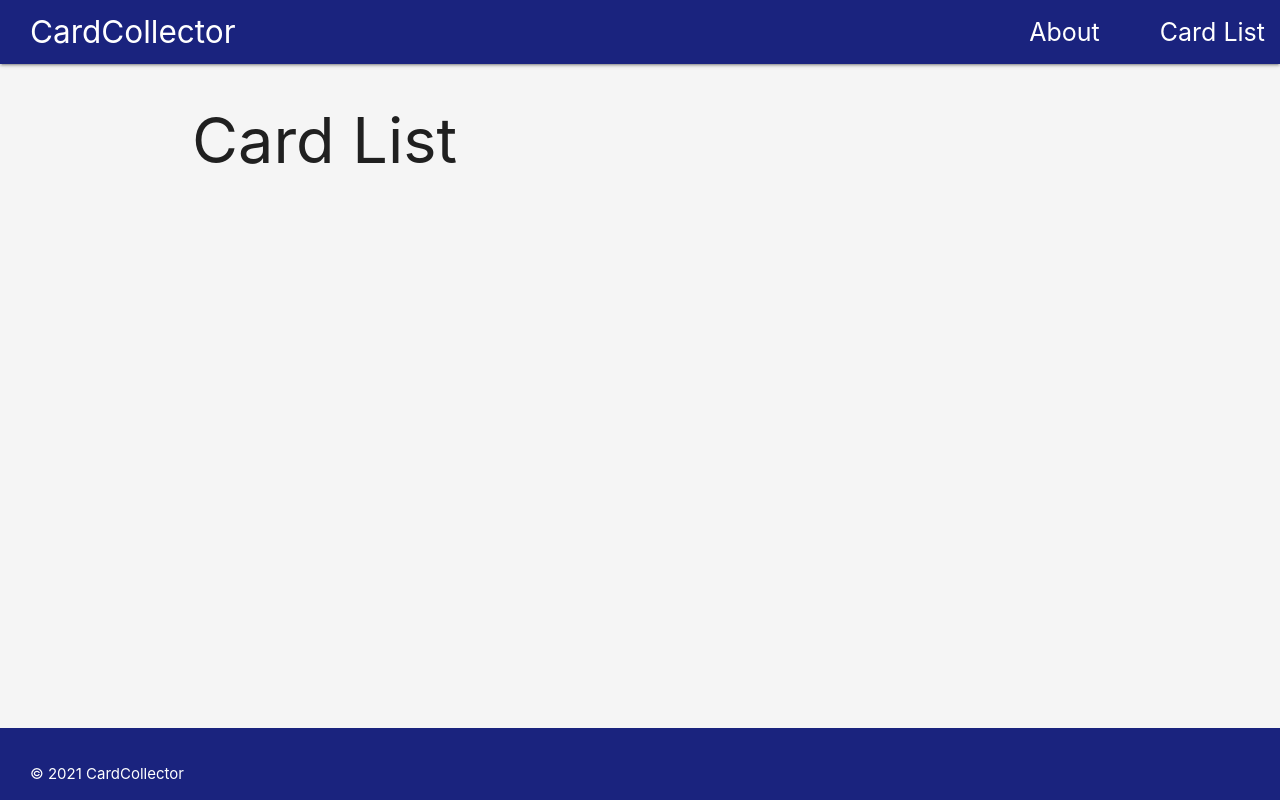
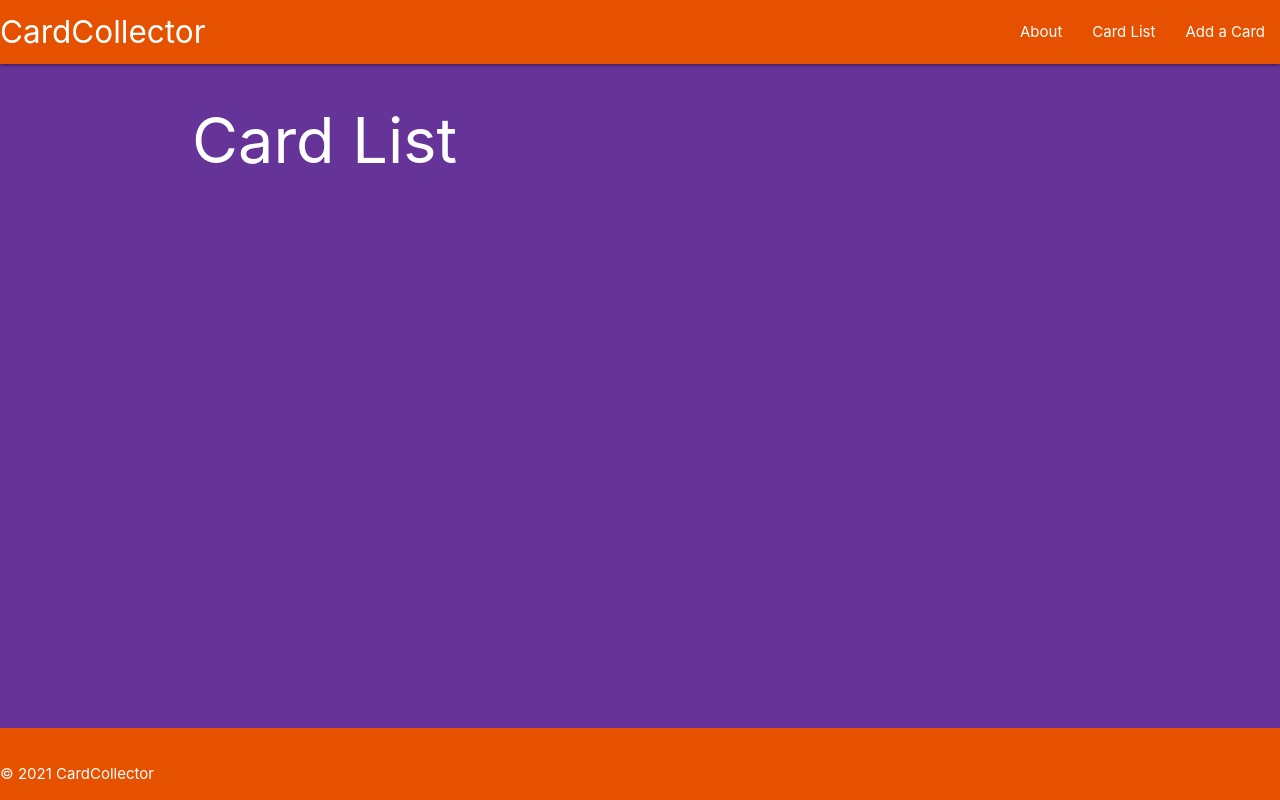
Before and after one commit to smedina0/cardcollector, a Django app: page /cards/ in a window 1280 px wide. Run offline with Django 4.2, Linux system fonts and the light colour scheme; data that the repository does not hold is empty.

Commit message:
WIP: Refactors code to use class based views

```diff
--- a/main_app/static/css/style.css
+++ b/main_app/static/css/style.css
@@ -2,31 +2,44 @@ body {
   display: flex;
   flex-direction: column;
   min-height: 100vh;
-  background-color: #f5f5f5;
+  background-color: #663399;
 }
+
 main {
   flex-grow: 1;
 }
 
-header a:first-child {
-  margin-left: 30px;
+h1 {
+  color: #fff;
 }
 
-nav ul li a {
-  font-size: 25px !important;
+p {
+  color: #fff;
 }
 
-footer p {
-  margin-left: 30px;
+.card-content p {
+  color: #000;
 }
-
-.card-content span {
-  color: black;
-  font-size: 30px !important;
+.card-title {
   text-decoration: underline;
 }
 
-.card-content p {
-  color: black;
-  font-size: 30px !important;
+label {
+  color: white !important;
+  font-size: 30px;
 }
+
+input {
+  border: 1px solid #fff !important;
+  color: white;
+}
+
+textarea {
+  border: 1px solid #fff !important;
+  color: white;
+}
+
+.card-action a {
+  color: black !important;
+  text-decoration: underline;
+}
--- a/main_app/templates/base.html
+++ b/main_app/templates/base.html
@@ -16,20 +16,23 @@
   </head>
   <body>
     <header class="navbar-fixed">
-      <nav class="nav-wrapper indigo darken-4">
+      <nav class="nav-wrapper orange darken-4">
         <a class="left brand-logo" href="/">CardCollector</a>
         <ul class="right">
           <li>
             <a href="{% url 'about' %}">About</a>
           </li>
           <li>
-            <a href="{% url 'cats_index' %}">Card List</a>
+            <a href="{% url 'card_index' %}">Card List</a>
+          </li>
+          <li>
+            <a href="{% url 'card_create' %}">Add a Card</a>
           </li>
         </ul>
       </nav>
     </header>
     <main class="container">{% block content %} {% endblock %}</main>
-    <footer class="page-footer indigo darken-4">
+    <footer class="page-footer orange darken-4">
       <p>&copy; 2021 CardCollector</p>
     </footer>
   </body>
--- /dev/null
+++ b/main_app/templates/cards/card_index.html
@@ -0,0 +1,16 @@
+{% extends 'base.html' %} {% block title %}
+<title>Card List</title>
+{% endblock %} {% block content %}
+<h1>Card List</h1>
+{% for card_item in cards %}
+<a href="{% url 'card_detail' card_item.id %}">
+  <div class="card">
+    <div class="card-content">
+      <span class="card-title">{{ card_item.name }}</span>
+      <p>{{ card_item.game }}</p>
+      <p>{{ card_item.condition }}</p>
+      <p>${{ card_item.value }}</p>
+    </div>
+  </div>
+</a>
+{% endfor %} {% endblock %}
--- a/main_app/templates/cards/index.html
+++ /dev/null
@@ -1,24 +0,0 @@
-{% extends 'base.html' %} {% block title %}
-<title>Card List</title>
-{% endblock %} {% block content %}
-<h1>Card List</h1>
-<div class="row">
-  {% for card_item in cards %}
-  <div class="col s12 m6 l4">
-    <a href="{% url 'cards_detail' card_item.id %}">
-      <div class="card">
-        <div class="card-image">
-          <img src="https://product-images.tcgplayer.com/263114.jpg" />
-        </div>
-        <div class="card-content">
-          <span class="card-title">{{ card_item.name }}</span>
-          <p>{{ card_item.game }}</p>
-          <p>{{ card_item.condition }}</p>
-          <p>${{ card_item.value }}</p>
-        </div>
-      </div>
-    </a>
-  </div>
-  {% endfor %}
-</div>
-{% endblock %}
--- a/main_app/urls.py
+++ b/main_app/urls.py
@@ -4,6 +4,11 @@ from . import views
 urlpatterns = [
     path('', views.home, name='home'),
     path('about/', views.about, name='about'),
-    path('cards/', views.cards_index, name='cards_index'),
-    path('cards/<int:card_id>/', views.cards_detail, name='cards_detail')
+    # path('cards/', views.cards_index, name='cards_index'),
+    # path('cards/<int:card_id>/', views.cards_detail, name='cards_detail'),
+    path('cards/', views.CardList.as_view(), name='card_index'),
+    path('cards/<int:card_id>/', views.CardDetail.as_view(), name='card_detail'),
+    path('cards/create/', views.CardCreate.as_view(), name='card_create'),
+    path('cards/<int:pk>/update/', views.CardUpdate.as_view(), name='card_update'),
+    path('cards/<int:pk>/delete/', views.CardDelete.as_view(), name='card_delete'),
 ]
--- a/main_app/views.py
+++ b/main_app/views.py
@@ -1,5 +1,6 @@
 from django.shortcuts import render
-from django.http import HttpResponse
+from django.views.generic.edit import CreateView, UpdateView, DeleteView
+from django.views.generic import ListView, DetailView
 from .models import Card
 
 # Create your views here.
@@ -32,13 +33,44 @@ def about(request):
     return render(request, 'about.html')
 
 
-def cards_index(request):
-    cards = Card.objects.all()
-    return render(request, 'cards/index.html', {'cards': cards})
+# def cards_index(request):
+#     cards = Card.objects.all()
+#     return render(request, 'cards/index.html', {'cards': cards})
 
-# NOTE: url params are explicitly passed to view functions seperate from the request object
+# # NOTE: url params are explicitly passed to view functions seperate from the request object
 
 
-def cards_detail(request, card_id):
-    card = Card.objects.get(id=card_id)
-    return render(request, 'cards/detail.html', {'card': card})
+# def cards_detail(request, card_id):
+#     card = Card.objects.get(id=card_id)
+#     return render(request, 'cards/detail.html', {'card': card})
+
+class CardList(ListView):
+    model = Card
+    context_object_name = 'cards'
+    template_name = 'cards/card_index.html'
+
+
+class CardDetail(DetailView):
+    model = Card
+    context_object_name = 'card'
+    template_name = 'cards/card_detail.html'
+    pk_url_kwarg = 'card_id'
+
+
+class CardCreate(CreateView):
+    model = Card
+    fields = '__all__'
+    # success_url = '/cards/'
+    template_name = 'cards/card_form.html'
+
+
+class CardUpdate(UpdateView):
+    model = Card
+    fields = ['name', 'game', 'condition', 'value']
+    template_name = 'cards/card_form.html'
+
+
+class CardDelete(DeleteView):
+    model = Card
+    success_url = '/cards/'
+    template_name = 'cards/card_confirm_delete.html'
```
Also changed, not shown: main_app/models.py (+7 -0 lines), main_app/templates/cards/card_confirm_delete.html (added, +13 -0 lines), main_app/templates/cards/card_detail.html (renamed from main_app/templates/cards/detail.html, +4 -3 lines), main_app/templates/cards/card_form.html (added, +11 -0 lines).
